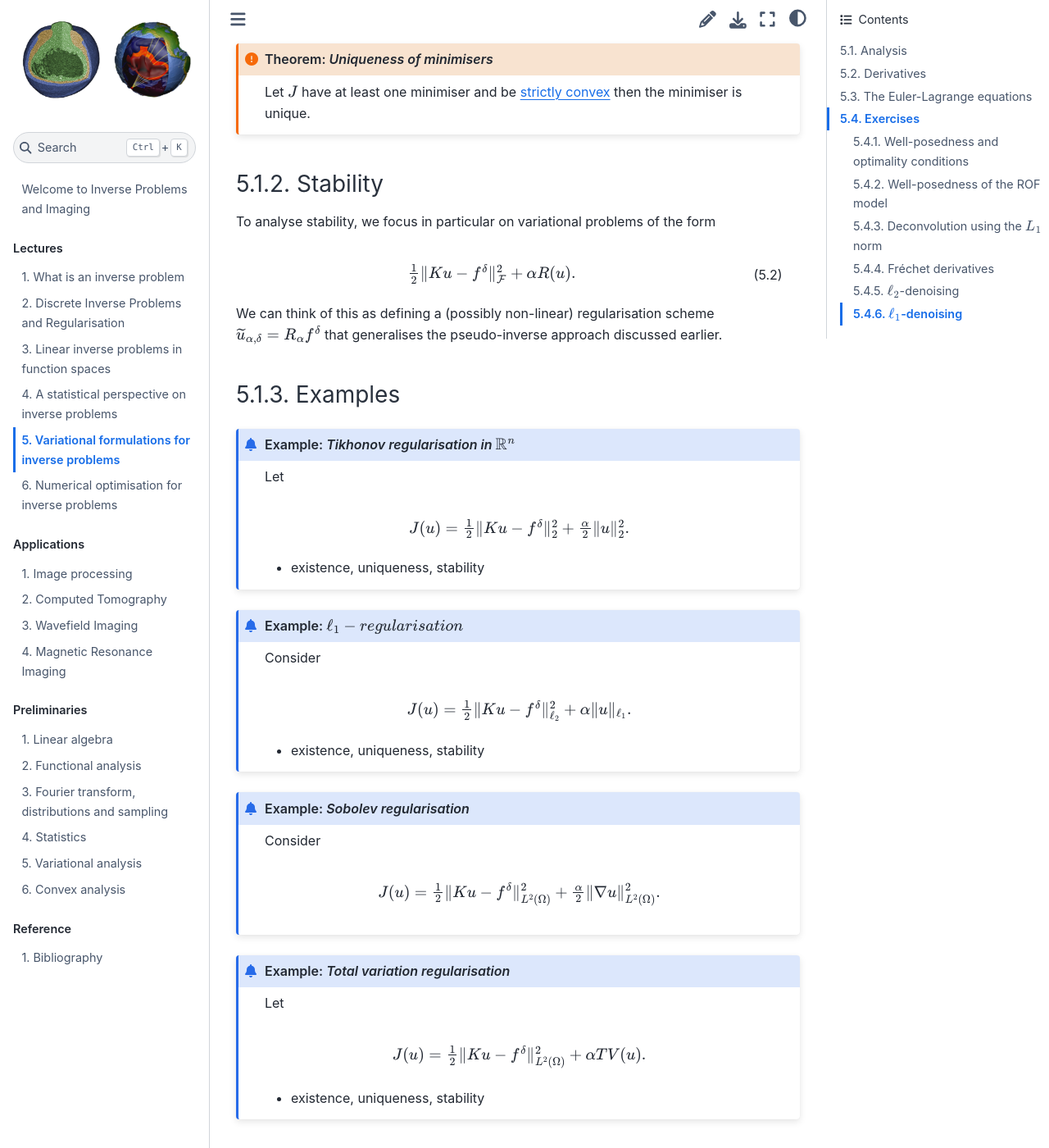
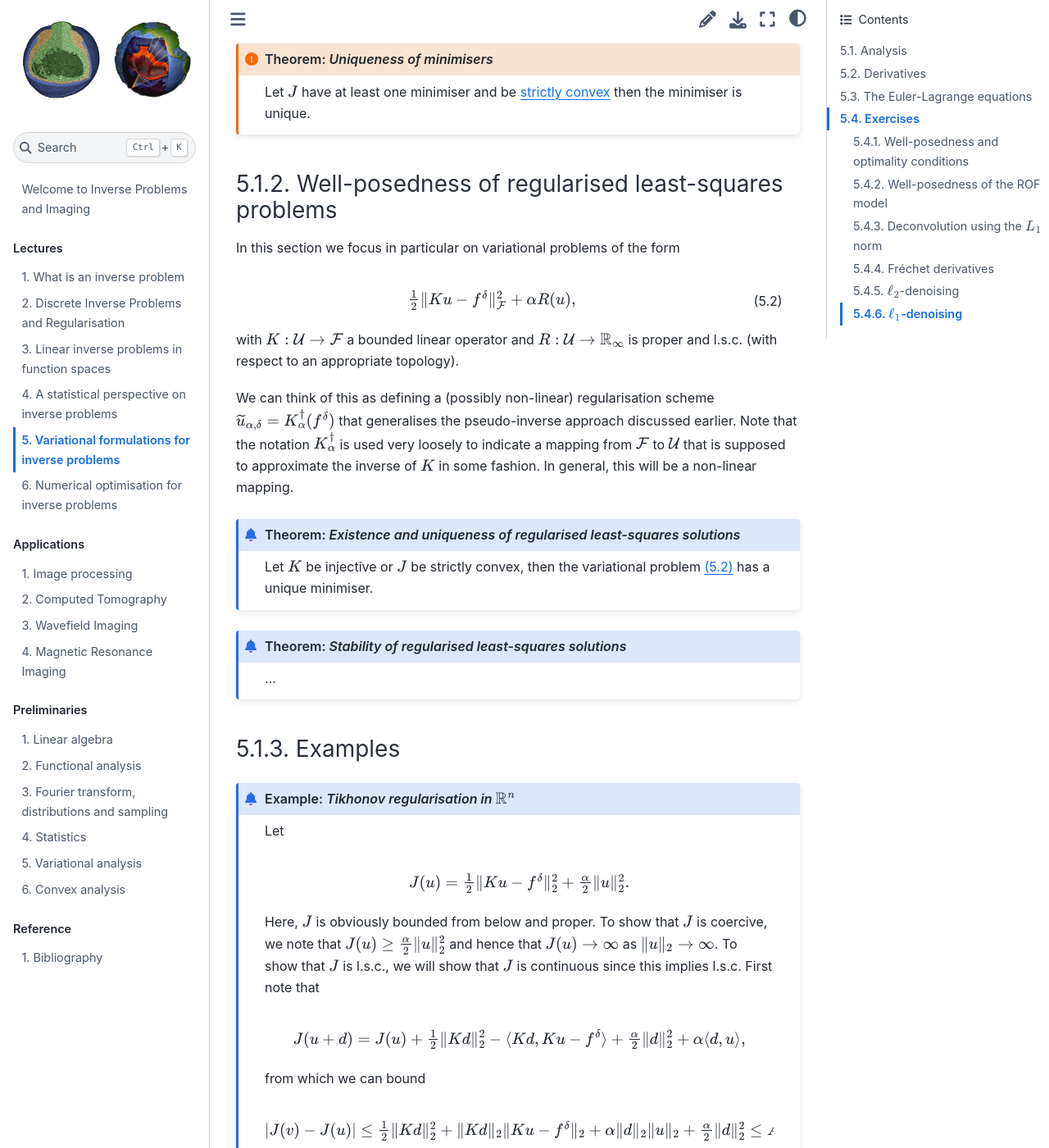
Before and after one commit to TristanvanLeeuwen/IP_and_Im_Lectures, a Jupyter Book: the page built from variational_formulations.md, in a window 1280 px wide and 1400 px high, scrolled down 3697 px. Shown: the whole window at 82% size. Built offline with Jupyter Book 1.0.4 settings and Sphinx 7.4.7 and the Sphinx Book theme 1.1.4, drawn with Linux system fonts in a browser that asks for light colours; some of the changed text lies outside the part shown.

Commit message:
update ch5

`````diff
--- a/variational_formulations.md
+++ b/variational_formulations.md
@@ -60,7 +60,7 @@ Consider a forward operator $K:\ell_1 \rightarrow \ell_2$ and let
 
 $$J(u) = \textstyle{\frac{1}{2}}\|Ku - f^\delta\|_{\ell_2}^2 + \alpha \|u\|_{\ell_1}.$$
 
-Such regularisation term generally leads to *sparse* solutions.
+Such regularisation is often used to promote *sparse* solutions.
 ```
 
 ```{admonition} Example: *Total Variation regularisation*
@@ -118,7 +118,7 @@ With these, we can establish existence.
 ```{admonition} Theorem: *Fundamental theorem of optimisation*
 :class: important
 
-Let $J : \mathcal{U} \rightarrow \mathbb{R}$ be a proper, coercive, bounded from below and lower semi-continuous. Then $J$ has a minimiser.
+Let $J : \mathcal{U} \rightarrow \mathbb{R}$ be proper, coercive, bounded from below and lower semi-continuous. Then $J$ has a minimiser.
 ````
 
 ````{admonition} Examples: *existence of minimisers in $\mathbb{R}$*
@@ -188,18 +188,33 @@ glue("functionals", fig, display=False)
 Let $J$ have at least one minimiser and be [strictly convex](https://en.wikipedia.org/wiki/Convex_function) then the minimiser is unique.
 ```
 
-### Stability
+### Well-posedness of regularised least-squares problems
 
-To analyse stability, we focus in particular on variational problems of the form
+In this section we focus in particular on variational problems of the form
 
 ```{math}
 :label: variational_R
-\textstyle{\frac{1}{2}}\|Ku - f^\delta\|_{\mathcal{F}}^2 + \alpha R(u).
+\textstyle{\frac{1}{2}}\|Ku - f^\delta\|_{\mathcal{F}}^2 + \alpha R(u),
 ```
 
-We can think of this as defining a (possibly non-linear) regularisation scheme $\widetilde{u}_{\alpha,\delta} = R_{\alpha} f^\delta$ that generalises the pseudo-inverse approach discussed earlier.
+with $K: \mathcal{U} \rightarrow \mathcal{F}$ a bounded linear operator and $R : \mathcal{U} \rightarrow \mathbb{R}_{\infty}$ is proper and l.s.c. (with respect to an appropriate topology).
+
+We can think of this as defining a (possibly non-linear) regularisation scheme $\widetilde{u}_{\alpha,\delta} = K_{\alpha}^\dagger(f^\delta)$ that generalises the pseudo-inverse approach discussed earlier. Note that the notation $K_{\alpha}^\dagger$ is used very loosely to indicate a mapping from $\mathcal{F}$ to $\mathcal{U}$ that is supposed to approximate the inverse of $K$ in some fashion. In general, this will be a non-linear mapping.
+
+```{admonition} Theorem: *Existence and uniqueness of regularised least-squares solutions*
+
+Let $K$ be injective or $J$ be strictly convex, then the variational problem {eq}`variational_R` has a unique minimiser.
+
+```
+
+```{admonition} Theorem: *Stability of regularised least-squares solutions*
+
+...
+
+```
 
 ### Examples
+
 
 ```{admonition} Example: *Tikhonov regularisation in $\mathbb{R}^n$*
 
@@ -207,7 +222,17 @@ Let
 
 $$J(u) = \textstyle{\frac{1}{2}}\|Ku - f^\delta\|_2^2 + \textstyle{\frac{\alpha}{2}}\|u\|_2^2.$$
 
-* existence, uniqueness, stability
+Here, $J$ is obviously bounded from below and proper. To show that $J$ is coercive, we note that $J(u) \geq \textstyle{\frac{\alpha}{2}}\|u\|_2^2$ and hence that $J(u) \rightarrow \infty$ as $\|u\|_2 \rightarrow \infty$. To show that $J$ is l.s.c., we will show that $J$ is continuous since this implies l.s.c. First note that
+
+$$J(u + d) = J(u) + \textstyle{\frac{1}{2}}\|Kd\|_2^2 - \langle Kd,Ku - f^\delta \rangle + \textstyle{\frac{\alpha}{2}}\|d\|_2^2 + \alpha \langle d,u\rangle,$$
+
+from which we can bound
+
+$$|J(v) - J(u)| \leq \textstyle{\frac{1}{2}}\|Kd\|_2^2 + \|Kd\|_2 \|Ku - f^\delta\|_2 + \alpha \|d\|_2 \|u\|_2 + \textstyle{\frac{\alpha}{2}}\|d\|_2^2 \leq A \|d\|_2^2 + B \|d\|_2.$$
+
+Now, for every $\epsilon$ we can pick a $\delta$ such that $\|u-v\|_2 < \delta$ implies that $|J(v) - J(u)| < \epsilon$.
+
+Finally, we can show that $J$ is *strongly convex* with constant $\alpha$ by showing that $J(u) - \textstyle{\frac{\alpha}{2}}\|u\|_2^2$ is convex. The fact that $\|Ku - f^\delta\|_2^2$ is convex follows easily from the triangle inequality and the fact that the function $\cdot^2$ is convex.
 
 ```
 
@@ -215,9 +240,11 @@ $$J(u) = \textstyle{\frac{1}{2}}\|Ku - f^\delta\|_2^2 + \textstyle{\frac{\alpha}
 
 Consider
 
-$$J(u) = \textstyle{\frac{1}{2}}\|Ku - f^\delta\|_{\ell_2}^2 + \alpha \|u\|_{\ell_1}.$$
+$$J(u) = \textstyle{\frac{1}{2}}\|Ku - f^\delta\|_{\ell_2}^2 + \alpha \|u\|_{\ell_1},$$
 
-* existence, uniqueness, stability
+with $K : \ell_2 \rightarrow \ell_2$ a bounded operator. Again, we can easily see that $J$ is bounded from below.
+
+Note that the regularised solution is determined for all $f \in \ell_2$, regardless of the Picard condition.
 
 ```
 
`````
Also changed, not shown: other parts of variational_formulations.md (+1 -1 lines).
